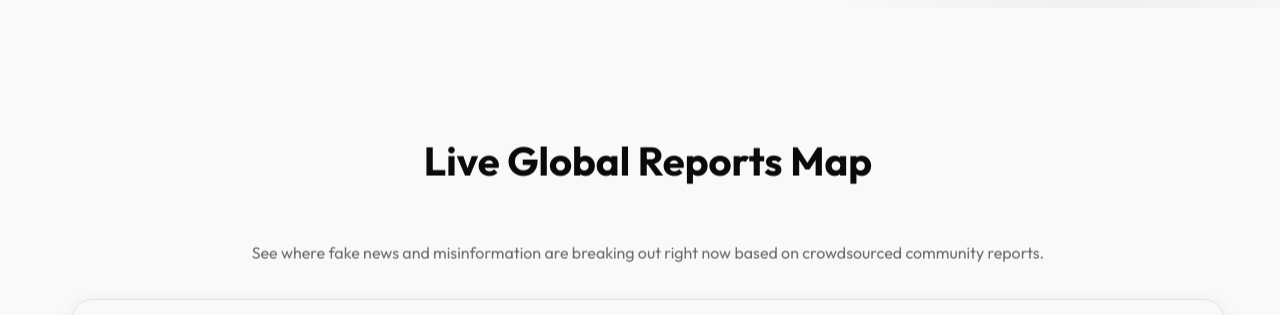
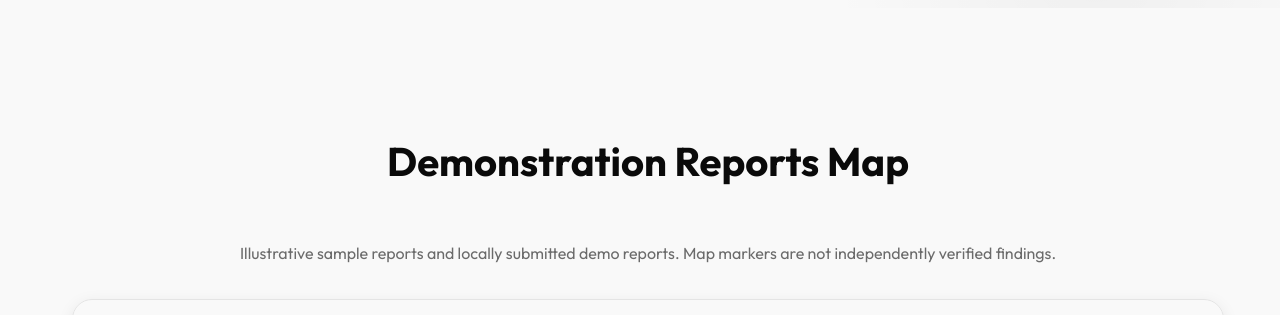
Before and after one commit to Baswaraj-Mundkar/DrishtiX, a website: page index.html in a window 1280 px wide. Shown: the part 800-1115 px from the top of the page. Drawn offline with nearby package versions, Linux system fonts and the light colour scheme.

Commit message:
Clarify map sample data and heuristic screening limitations

```diff
--- a/index.html
+++ b/index.html
@@ -60,8 +60,8 @@
 
     <section class="section">
         <div class="container">
-            <h2 class="section-title fade-in" data-i18n="map_title">Live Global Reports Map</h2>
-            <p style="text-align: center; color: var(--text-muted); margin-bottom: 2rem;" class="fade-in" data-i18n="map_subtitle">See where fake news and misinformation are breaking out right now based on crowdsourced community reports.</p>
+            <h2 class="section-title fade-in">Demonstration Reports Map</h2>
+            <p style="text-align: center; color: var(--text-muted); margin-bottom: 2rem;" class="fade-in">Illustrative sample reports and locally submitted demo reports. Map markers are not independently verified findings.</p>
             <div id="home-map" class="fade-in" style="height: 500px; width: 100%; border-radius: var(--radius); box-shadow: var(--shadow); border: 1px solid var(--border); z-index: 10;"></div>
             <div class="fade-in" style="text-align: center; margin-top: 1.5rem; color: var(--text); font-size: 1rem; font-weight: 500;">
                 <span style="display:inline-block; width:14px; height:14px; border-radius:50%; background:green; margin-right:5px; vertical-align:middle; border: 2px solid white; box-shadow: 0 0 4px rgba(0,0,0,0.5);"></span> <span data-i18n="map_legend_true">Verified True</span>  &nbsp;&nbsp;&nbsp;&nbsp;
@@ -153,7 +153,7 @@
                         <span data-i18n="abt_p2">Our ecosystem features four distinct pillars:</span>
                         <ul style="margin-top: 0.75rem; padding-left: 1.5rem; list-style-type: disc;">
                             <li style="margin-bottom: 0.5rem;" data-i18n="index_auto_14"><strong style="color: var(--text-muted);" data-i18n="abt_li1_str">Educational Core:</strong> <span data-i18n="abt_li1_txt">Comprehensive guides on spotting cognitive biases, Illusory Truth Effect, and manipulated media.</span></li>
-                            <li style="margin-bottom: 0.5rem;" data-i18n="index_auto_15"><strong style="color: var(--accent);" data-i18n="abt_li2_str">Fact-Checking Engine:</strong> <span data-i18n="abt_li2_txt">Simulated API-driven claim verifier alongside a curated directory of global, trusted fact-checkers like Snopes and AltNews.</span></li>
+                            <li style="margin-bottom: 0.5rem;"><strong style="color: var(--accent);">Claim screening:</strong> <span>Rule-based text indicators and links to independent fact-checking resources. The tool does not determine whether a claim is true or false.</span></li>
                             <li style="margin-bottom: 0.5rem;" data-i18n="index_auto_16"><strong style="color: var(--accent);" data-i18n="abt_li3_str">Crowdsourced Reporting:</strong> <span data-i18n="abt_li3_txt">A geographical tracker utilizing Leaflet maps to pinpoint exactly where specific rumors are breaking out locally.</span></li>
                             <li data-i18n="index_auto_17"><strong style="color: var(--text-muted);" data-i18n="abt_li4_str">Interactive Assessment:</strong> <span data-i18n="abt_li4_txt">A comprehensive quiz system to help users test their resilience against modern digital deception tactics.</span></li>
                         </ul>
```
